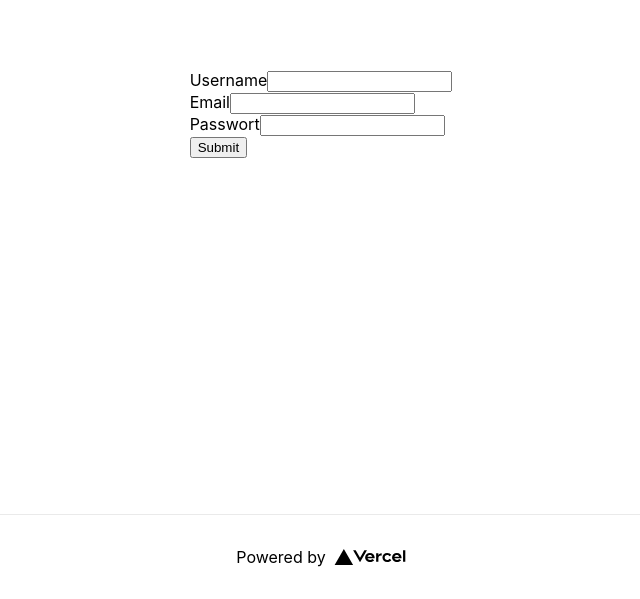
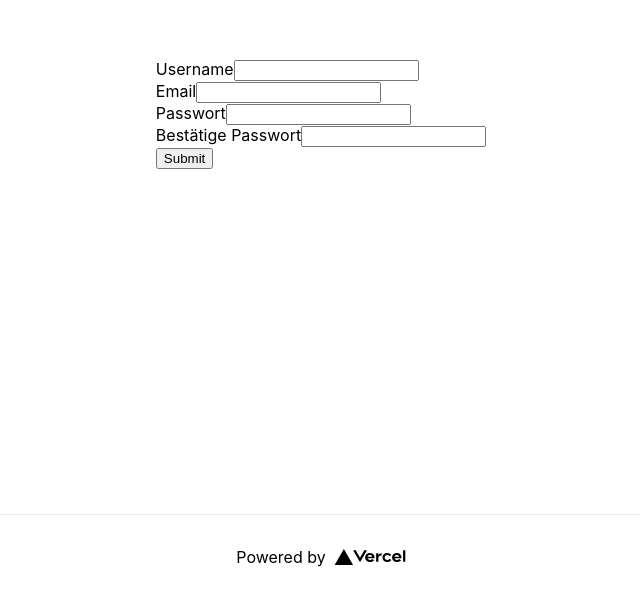
Before and after one commit to JS702/projectb_frontend, a Next.js app: page /register in a window 1280 px wide. Shown: the part 286-885 px from the top of the page, without its empty margins (319-959 px from the left). Built offline with nearby package versions, Linux system fonts and the light colour scheme.

Commit message:
ref Sachen gelernt (evtl)

```diff
--- a/pages/register.js
+++ b/pages/register.js
@@ -2,7 +2,6 @@ import Head from "next/head";
 import Image from "next/image";
 import styles from "../styles/Home.module.css";
 import { useForm } from "react-hook-form";
-import { makePostRequest } from "../helper/request-builder";
 
 export default function Register() {
   const {
@@ -15,6 +14,14 @@ export default function Register() {
     console.log(data);
     makePostRequest("/user/create", data);
   };
+
+  function testPasswordEquality() {
+    console.log("Pw1: " + password1.value);
+    console.log("Pw2: " + password2.value);
+    if(password1.value !== password2.value) {
+      console.log("ungleiches Passwort");
+    }
+  }
 
   return (
     <div className={styles.container}>
@@ -67,8 +74,30 @@ export default function Register() {
 
               <div>
                 <label>Passwort</label>
-                <input
+                <input id="password1"
                   type={"password"}
+                  ref={input => (this.password1 = input)}
+                  {...register("password", {
+                    required: {
+                      value: true,
+                      message: "Passwort darf nicht leer sein!",
+                    },
+                    minLength: {
+                      value: 4,
+                      message:
+                        "Passwort muss mindestens 4 Buchstaben lang sein!",
+                    },
+                  })}
+                />
+                {errors.password && <p>{errors.password.message}</p>}
+              </div>
+
+              <div>
+                <label>Bestätige Passwort</label>
+                <input id="password2"
+                  onInput={testPasswordEquality}
+                  type={"password"}
+                  ref={input => (this.password2 = input)}
                   {...register("password", {
                     required: {
                       value: true,
```
